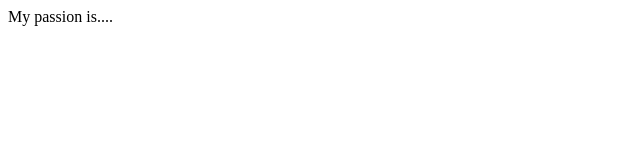
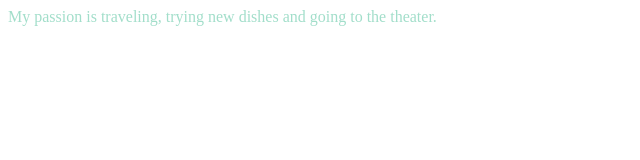
Before and after one commit to 1diana96/Dagteam, a plain HTML site: page index.html in a window 1280 px wide. Shown: the whole page, without its empty margins (0-640 px from the left). Drawn offline with Linux system fonts and the light colour scheme.

Commit message:
add changes to my index and html

```diff
--- a/index.html
+++ b/index.html
@@ -7,7 +7,7 @@
 </head>
 <body>
     <p>
-        My passion is....
+        My passion is traveling, trying new dishes and going to the theater.
     </p>
 </body>
 </html>
--- a/style.css
+++ b/style.css
@@ -0,0 +1,6 @@
+body{
+    color:rgb(162, 222, 202)
+}
+h1{
+    color: rgb(28, 13, 84);
+}
```
